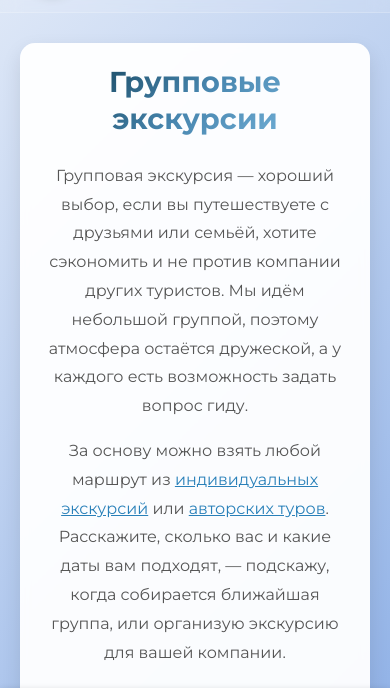
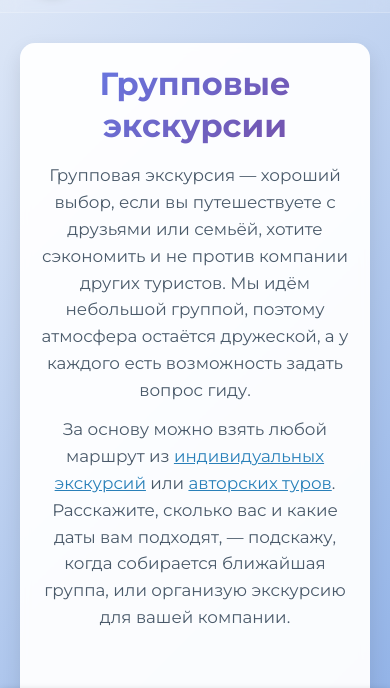
Before and after one commit to Lymanskyi-Oleksii/yourturkiyeguide-astro, an Astro site: page /excursions/group in a window 390 px wide. Shown: the part 82-770 px from the top of the page. Built offline with nearby package versions, Linux system fonts and the light colour scheme; Astro itself is replaced by a stand-in of ours.

Commit message:
excursions: same heading and intro style on personalised, copyright, group
All three pages use .tours-section: intro text 1.2rem on desktop and
1.05rem on phones, max width 760px, 12px between paragraphs, links
underlined. group.astro switches to the tour-list.css bundle and drops
its local .page-title/.service-text styles. Typos in copyright intro:
"отправиться", em dash in "вам — только".

Co-Authored-By: Claude Opus 5.5 <noreply@anthropic.com>

```diff
--- a/src/pages/excursions/copyright.astro
+++ b/src/pages/excursions/copyright.astro
@@ -25,8 +25,8 @@ const showFilters = tours.length > 3;
 
                 <div class="tours-section">
                     <h1>Авторские туры по Стамбулу</h1>
-                    <p>Вы хотите отправится в незабываемое путешествие, но стандартные предложения туроператоров вам изрядно поднадоели?</p>
-                    <p>Тогда мои авторские предложения именно для вас! Полная организация вашего отдыха, нестандартная программа и индивидуальный подход с меня, а все, что остается вам - только приехать и наслаждаться прекрасным отдыхом!</p>
+                    <p>Вы хотите отправиться в незабываемое путешествие, но стандартные предложения туроператоров вам изрядно поднадоели?</p>
+                    <p>Тогда мои авторские предложения именно для вас! Полная организация вашего отдыха, нестандартная программа и индивидуальный подход с меня, а все, что остается вам — только приехать и наслаждаться прекрасным отдыхом!</p>
                 </div>
 
                 {showFilters && (
--- a/src/pages/excursions/group.astro
+++ b/src/pages/excursions/group.astro
@@ -1,16 +1,16 @@
 ---
 import BaseLayout from '../../layouts/BaseLayout.astro';
-// Стилі підключаються імпортом: Astro їх мініфікує й дає назви з хешем (пункт 6.4)
-import '../../styles/pages/excursions.css';
+// Стилі підключаються імпортом: Astro їх мініфікує й дає назви з хешем (пункт 6.4).
+// Та сама збірка, що й у personalised/copyright, щоб заголовок і вступ виглядали однаково
+import '../../styles/tour-list.css';
 import TourCTA from '../../components/tour/TourCTA.astro';
 ---
 <BaseLayout title="Групповые экскурсии" description="Групповые экскурсии по Стамбулу и Турции в небольших группах: дружеская атмосфера, профессиональный гид и доступная цена.">
     <section>
         <div class="container">
             <article class="container-article">
-                <h1 class="page-title">Групповые экскурсии</h1>
-
-                <div class="service-text">
+                <div class="tours-section">
+                    <h1>Групповые экскурсии</h1>
                     <p>Групповая экскурсия — хороший выбор, если вы путешествуете с друзьями или семьёй, хотите сэкономить и не против компании других туристов. Мы идём небольшой группой, поэтому атмосфера остаётся дружеской, а у каждого есть возможность задать вопрос гиду.</p>
                     <p>За основу можно взять любой маршрут из <a href="/excursions/personalised">индивидуальных экскурсий</a> или <a href="/excursions/copyright">авторских туров</a>. Расскажите, сколько вас и какие даты вам подходят, — подскажу, когда собирается ближайшая группа, или организую экскурсию для вашей компании.</p>
                 </div>
@@ -23,34 +23,3 @@ import TourCTA from '../../components/tour/TourCTA.astro';
         </div>
     </section>
 </BaseLayout>
-
-<style>
-    .page-title {
-        font-size: clamp(1.8rem, 6vw, 2.5rem);
-        font-weight: 700;
-        text-align: center;
-        margin-bottom: 24px;
-        background: linear-gradient(135deg, var(--primary), var(--secondary), var(--accent));
-        -webkit-background-clip: text;
-        -webkit-text-fill-color: transparent;
-        background-clip: text;
-        line-height: 1.3;
-    }
-
-    .service-text {
-        max-width: 760px;
-        margin: 0 auto;
-        font-size: 1.05rem;
-        line-height: 1.7;
-        color: #2c3e50;
-    }
-
-    .service-text p {
-        margin-bottom: 16px;
-    }
-
-    .service-text a {
-        color: #2980b9;
-        text-decoration: underline;
-    }
-</style>
--- a/src/styles/layout/excursionsCard.css
+++ b/src/styles/layout/excursionsCard.css
@@ -12,13 +12,25 @@
   will-change: transform, opacity;
 }
 
+/* Вступний текст під заголовком — однаковий на personalised, copyright і group */
 .tours-section p {
-  font-size: 1.5rem;
+  font-size: 1.2rem;
   color: #4a5a6a;
   line-height: 1.6;
   font-weight: 400;
+  max-width: 760px;
+  margin: 0 auto;
   animation: slideUp 0.8s ease-out 0.2s both;
   will-change: transform, opacity;
+}
+
+.tours-section p + p {
+  margin-top: 12px;
+}
+
+.tours-section a {
+  color: #2980b9;
+  text-decoration: underline;
 }
 
 @media (max-width: 768px) {
@@ -26,7 +38,7 @@
     font-size: 2rem;
   }
   .tours-section p {
-    font-size: 1.3rem;
+    font-size: 1.05rem;
   }
 }
 
--- a/src/styles/tour-list.css
+++ b/src/styles/tour-list.css
@@ -1,4 +1,5 @@
-/* Списки турів із фільтром (personalised, copyright).
+/* Списки турів із фільтром (personalised, copyright), а також group —
+   заради однакового заголовка і вступу (.tours-section).
    Файли підключаються тут, а не окремими імпортами, щоб Vite зібрав їх в один файл
    саме в цьому порядку: від порядку залежить, яке правило перемагає (пункт 6.4). */
 @import './pages/excursions.css';
```
